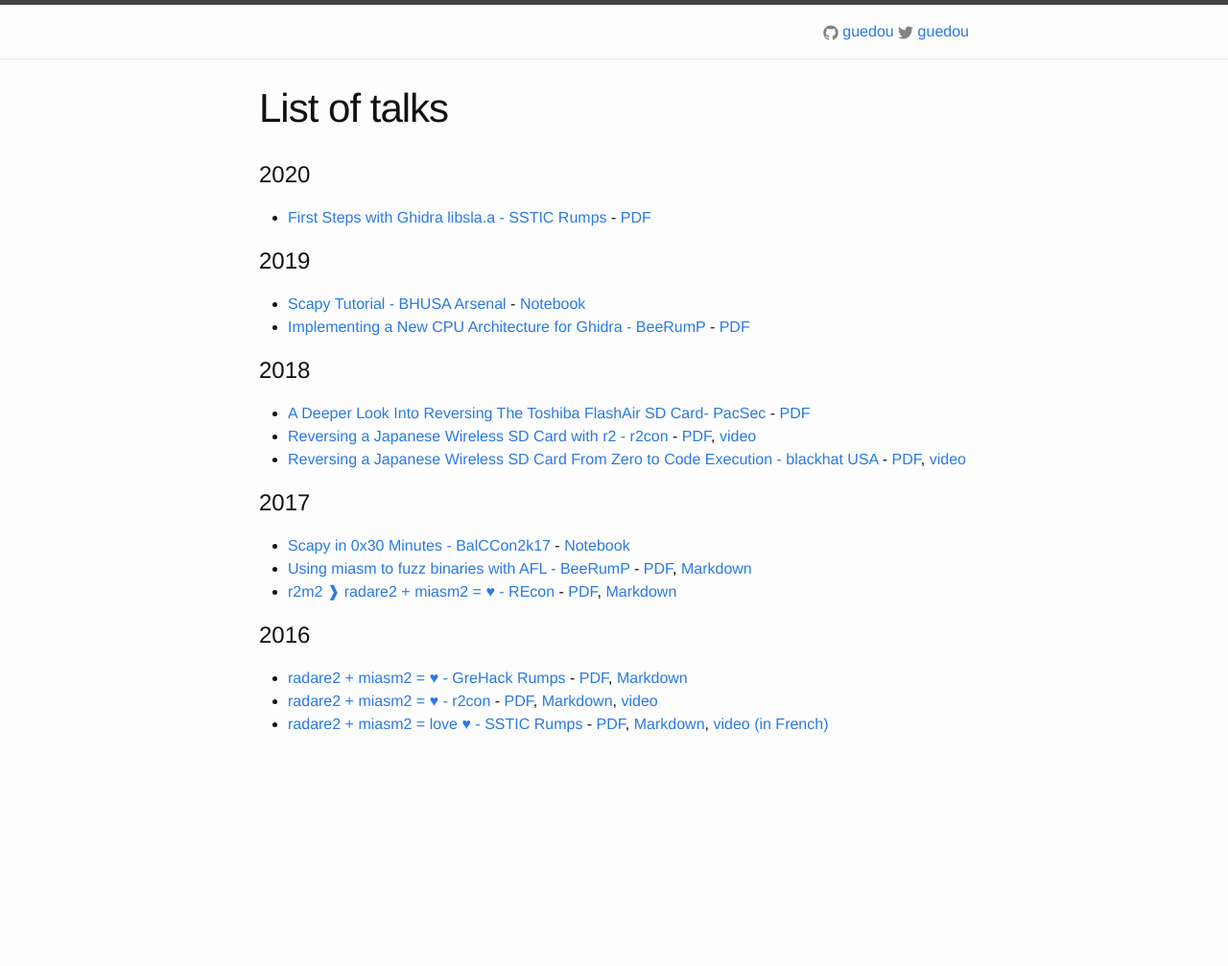
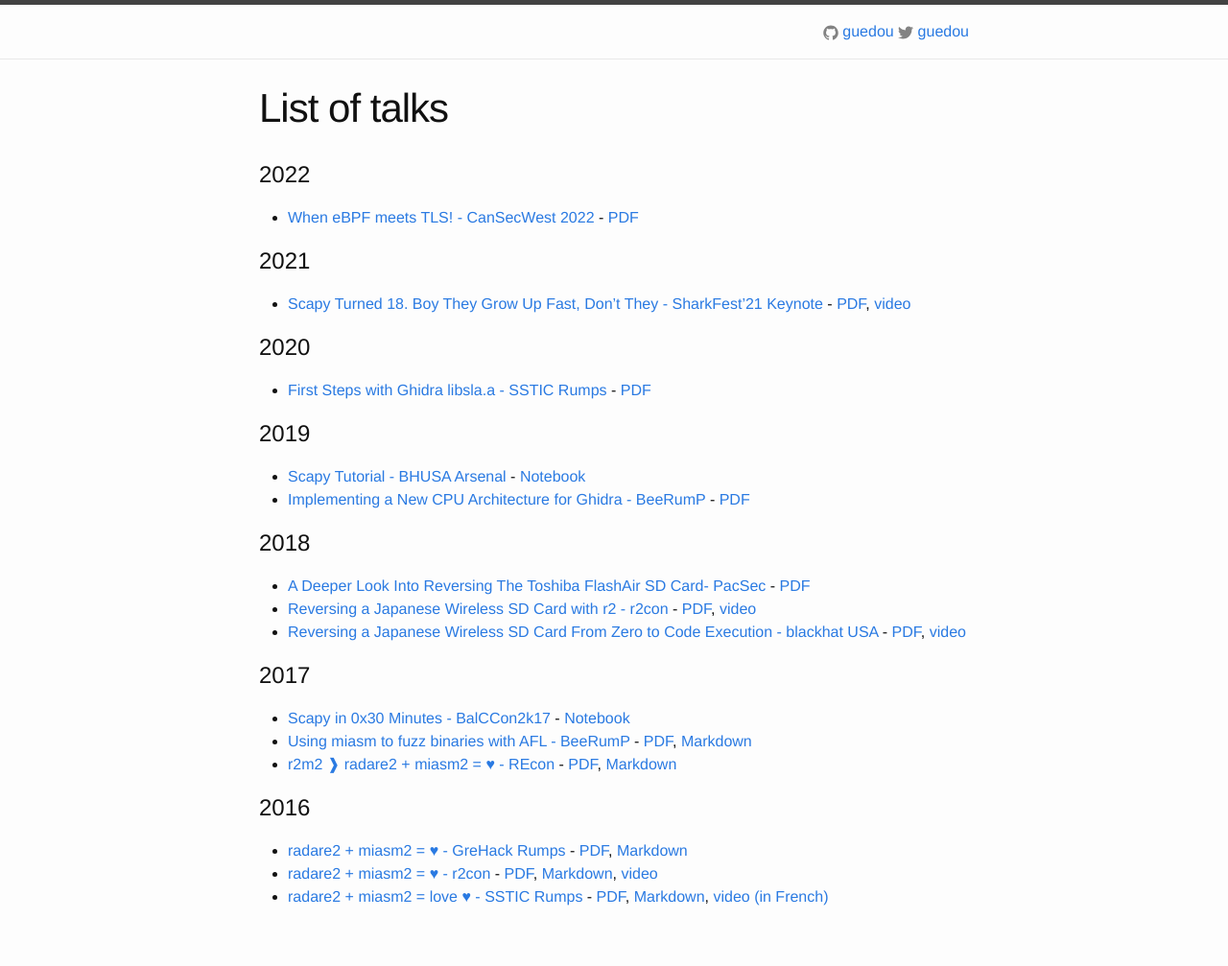
Before and after one commit to guedou/guedou.github.io, a Jekyll site: the page built from index.markdown, in a window 1280 px wide. Shown: the whole page at 96% size. Built offline with Jekyll 4.4.1, drawn with Linux system fonts in a browser that asks for light colours; before the commit the page ends 900 px from its top, so only the background shows below that.

Commit message:
2021 and 2022 talks

```diff
--- a/index.markdown
+++ b/index.markdown
@@ -2,6 +2,16 @@
 layout: page
 title:  List of talks
 ---
+
+# 2022
+
+- [When eBPF meets TLS! - CanSecWest 2022](https://docs.google.com/presentation/d/1xiG2efT-ud8kpWLH4i-E11XrlzFUtYYwdO49zurgPew/) - [PDF](talks/2022_cansecwest/slides.pdf)
+
+
+# 2021
+
+- [Scapy Turned 18. Boy They Grow Up Fast, Don’t They - SharkFest'21 Keynote](https://docs.google.com/presentation/d/1OWMumgOdQsoqkT0Bi8mqtqrb4WtM1n83tPcQV4eTdlw) - [PDF](talks/2021_sharkfest/slides.pdf), [video](https://www.youtube.com/watch?v=krZ3fOCTlfs)
+
 
 # 2020
 
```
Also changed, not shown: 2 other files.
